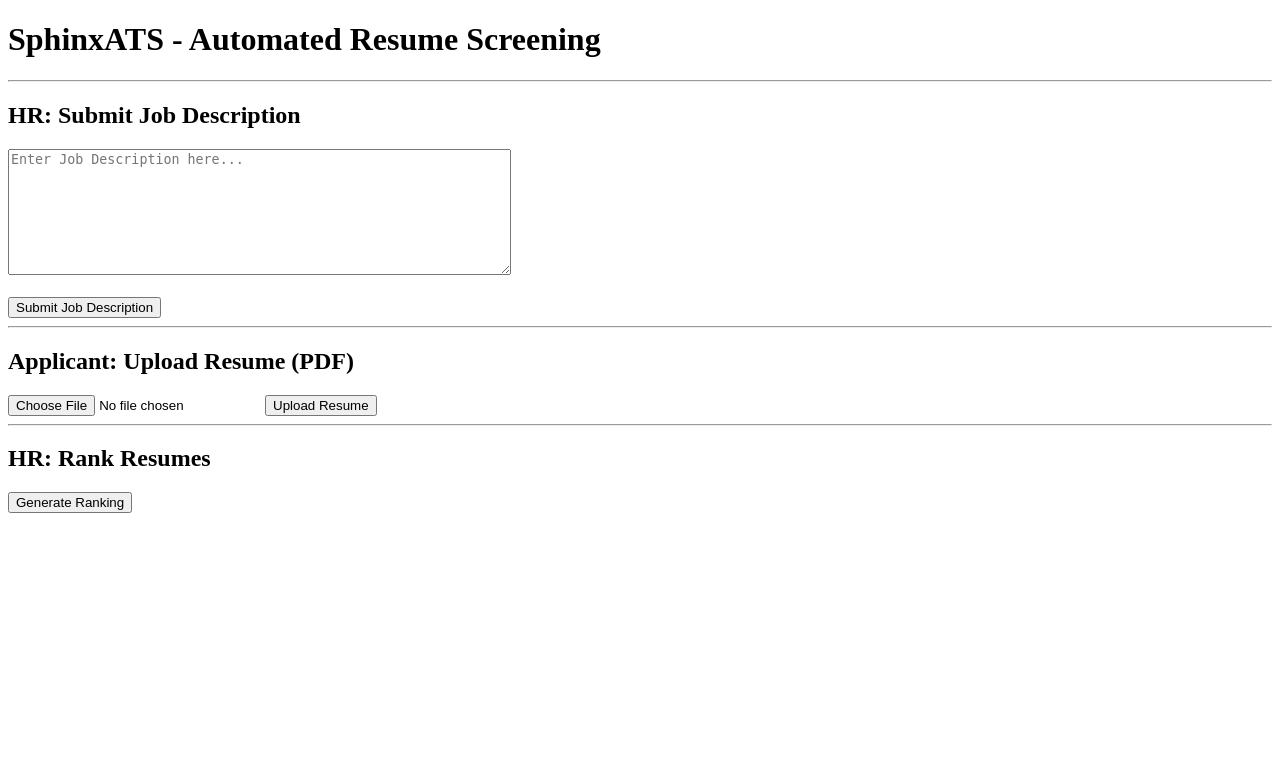
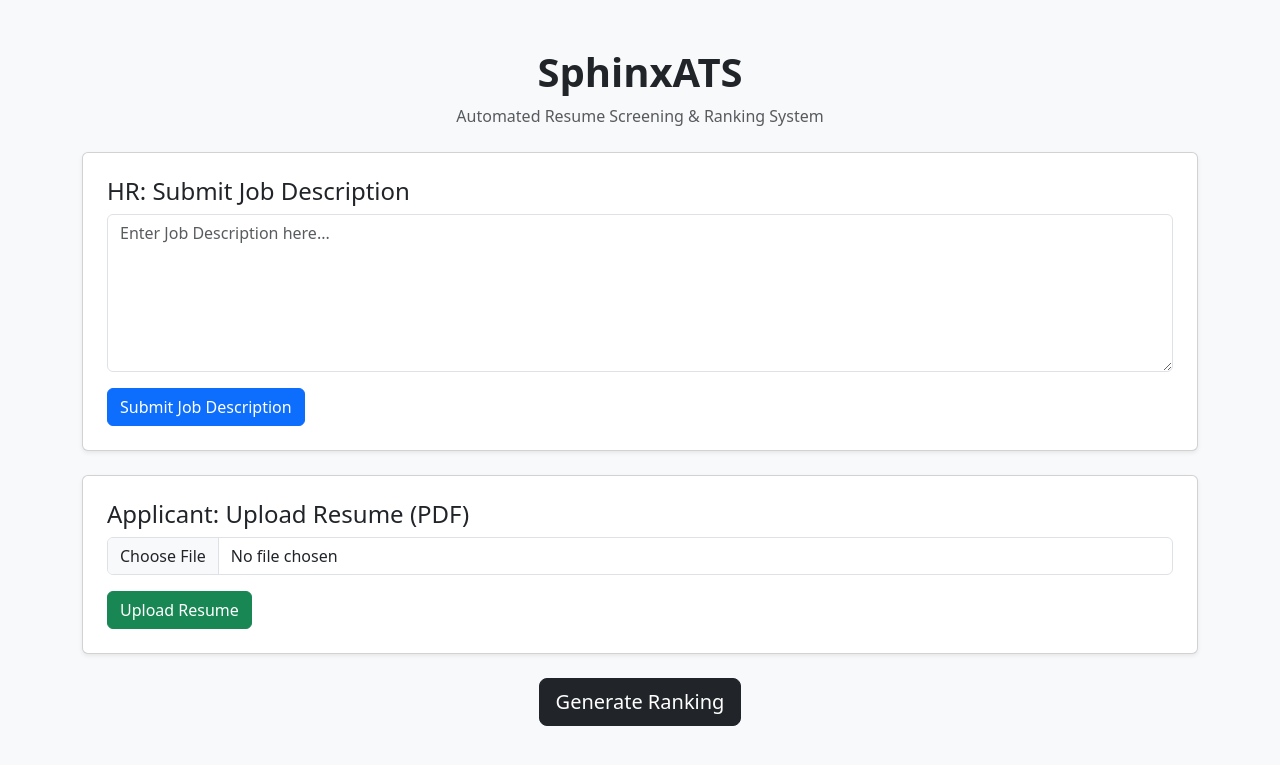
Before and after one commit to MANISH-K-07/SphinxATS, a Flask app: page / in a window 1280 px wide. Shown: the top 765 px of the page. Run offline with Flask 3, Linux system fonts and the light colour scheme.

Commit message:
Phase 8 : Add UI

```diff
--- a/templates/index.html
+++ b/templates/index.html
@@ -2,34 +2,40 @@
 <html>
 <head>
     <title>SphinxATS</title>
+    <link href="https://cdn.jsdelivr.net/npm/bootstrap@5.3.0/dist/css/bootstrap.min.css" rel="stylesheet">
 </head>
-<body>
+<body class="bg-light">
 
-    <h1>SphinxATS - Automated Resume Screening</h1>
+<div class="container mt-5">
 
-    <hr>
+    <div class="text-center mb-4">
+        <h1 class="fw-bold">SphinxATS</h1>
+        <p class="text-muted">Automated Resume Screening & Ranking System</p>
+    </div>
 
-    <h2>HR: Submit Job Description</h2>
-    <form action="/submit_jd" method="POST">
-        <textarea name="jd_text" rows="8" cols="60" placeholder="Enter Job Description here..." required></textarea>
-        <br><br>
-        <button type="submit">Submit Job Description</button>
-    </form>
+    <div class="card mb-4 p-4 shadow-sm">
+        <h4>HR: Submit Job Description</h4>
+        <form action="/submit_jd" method="POST">
+            <textarea class="form-control mb-3" name="jd_text" rows="6" placeholder="Enter Job Description here..." required></textarea>
+            <button class="btn btn-primary">Submit Job Description</button>
+        </form>
+    </div>
 
-    <hr>
+    <div class="card mb-4 p-4 shadow-sm">
+        <h4>Applicant: Upload Resume (PDF)</h4>
+        <form action="/upload" method="POST" enctype="multipart/form-data">
+            <input class="form-control mb-3" type="file" name="resume" accept=".pdf" required>
+            <button class="btn btn-success">Upload Resume</button>
+        </form>
+    </div>
 
-    <h2>Applicant: Upload Resume (PDF)</h2>
-    <form action="/upload" method="POST" enctype="multipart/form-data">
-        <input type="file" name="resume" accept=".pdf" required>
-        <button type="submit">Upload Resume</button>
-    </form>
+    <div class="text-center">
+        <a href="/rank">
+            <button class="btn btn-dark btn-lg">Generate Ranking</button>
+        </a>
+    </div>
 
-    <hr>
-
-    <h2>HR: Rank Resumes</h2>
-    <a href="/rank">
-        <button>Generate Ranking</button>
-    </a>
+</div>
 
 </body>
 </html>
```
Also changed, not shown: templates/results.html (+21 -8 lines).
